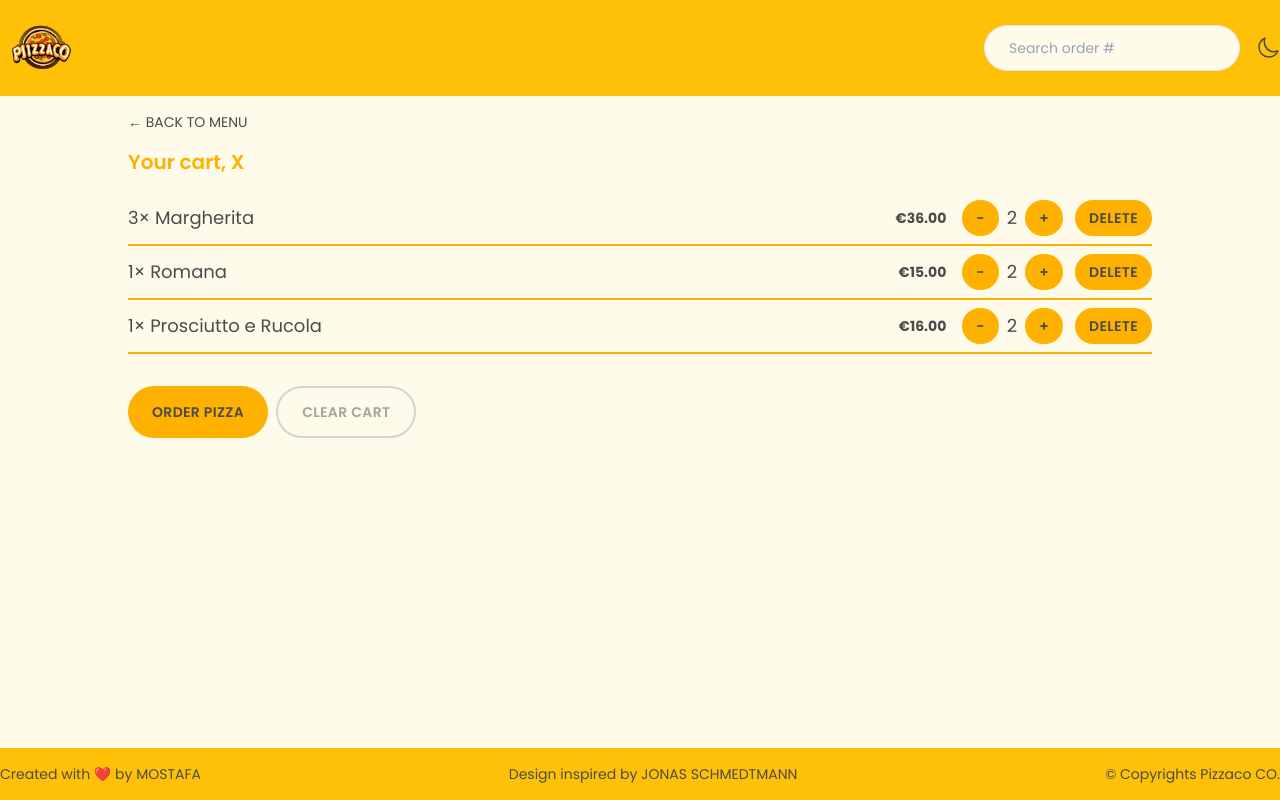
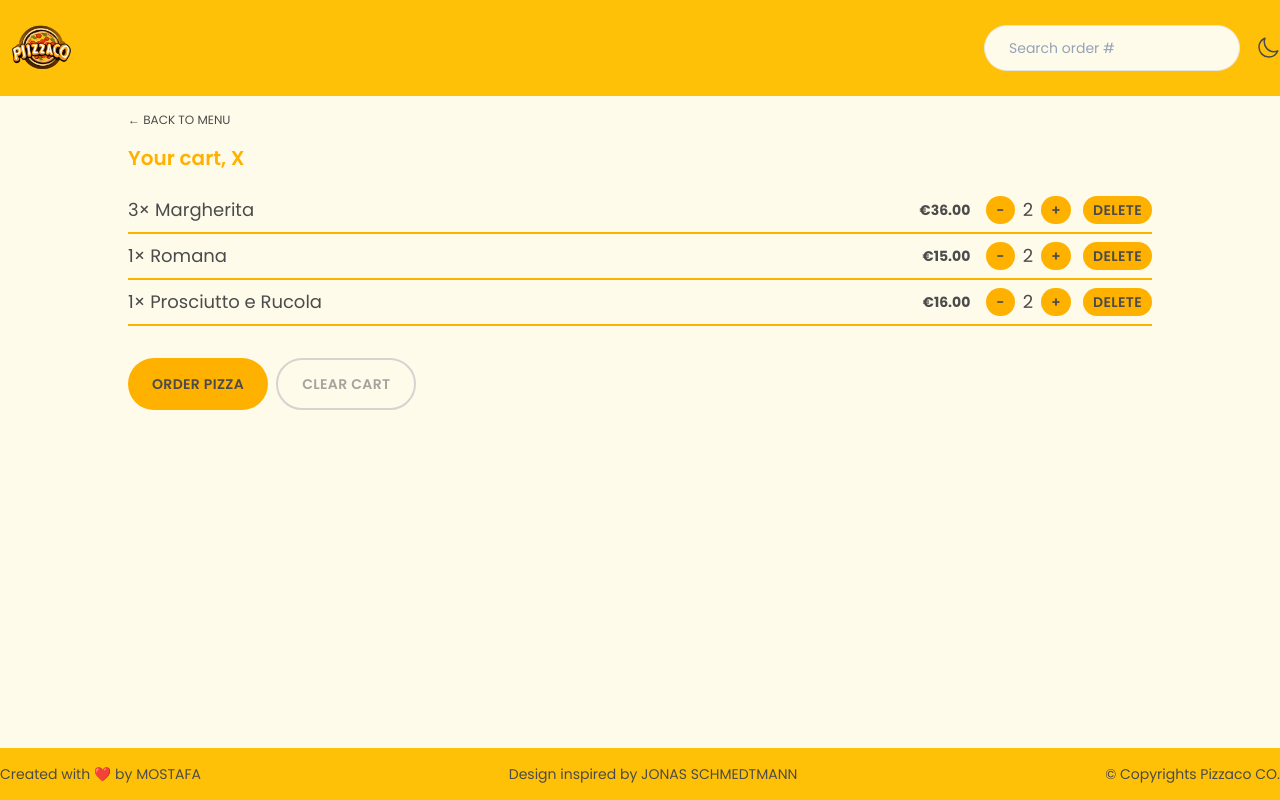
Before and after one commit to mostafa-elsayed19/Pizzaco, a React (Vite) app: page /cart in a window 1280 px wide. Built offline with nearby package versions, Linux system fonts and the light colour scheme.

Commit message:
Added disabled and onClick props to Button component and modified padding for round type

```diff
--- a/src/ui/Button.tsx
+++ b/src/ui/Button.tsx
@@ -31,9 +31,9 @@ function Button({
     primary: base + mainBtn + "px-4 py-3 sm:px-6 sm:py-4 " + className,
     small: base + mainBtn + "px-4 py-2 md:px-5 md:py-2.5 text-xs " + className,
     round:
-      base + mainBtn + "px-2.5 py-1 md:px-3.5 md:py-2 text-sm " + className,
+      base + mainBtn + "px-1.5 py-0.5 md:px-2.5 md:py-1 text-sm " + className,
     secondary: base + secondaryBtn,
-    link: "text-sm text-text-color hover:underline uppercase " + className,
+    link: "text-xs text-text-color hover:underline uppercase " + className,
   };
 
   if (to)
```
